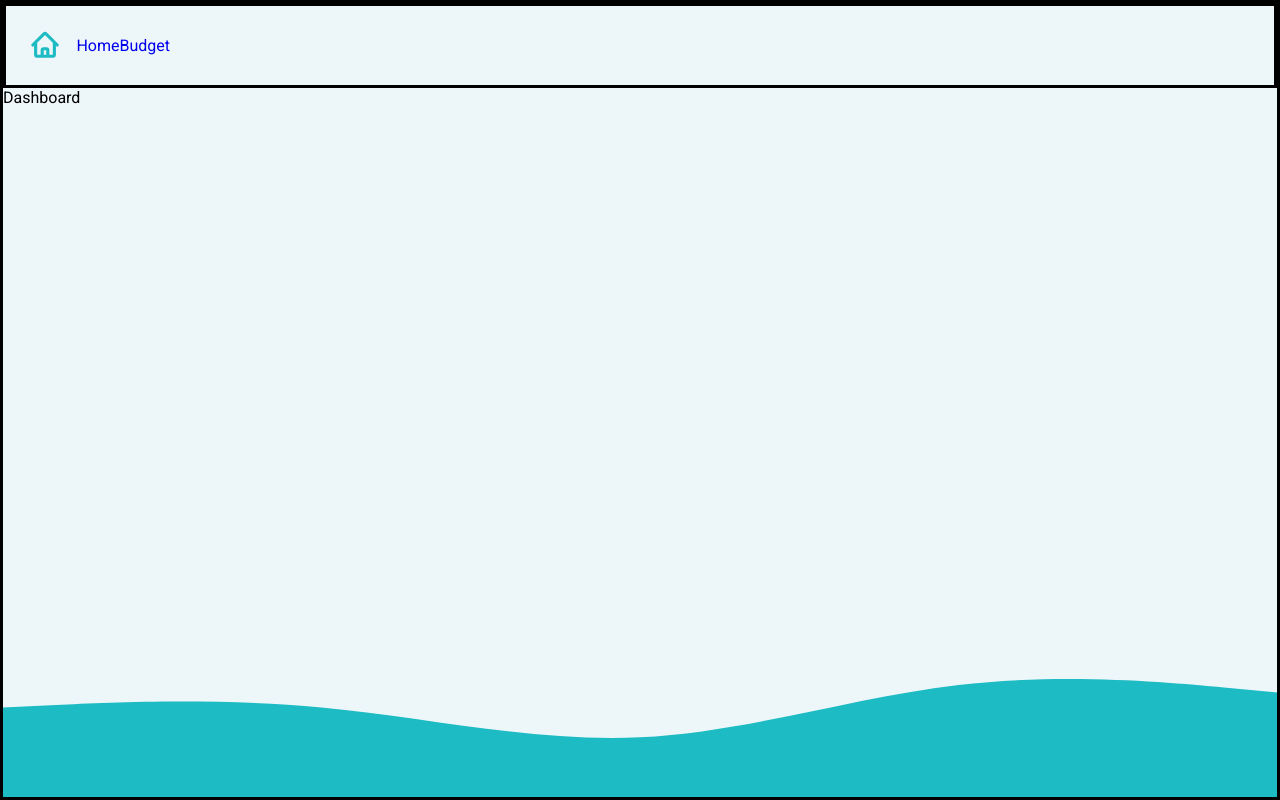
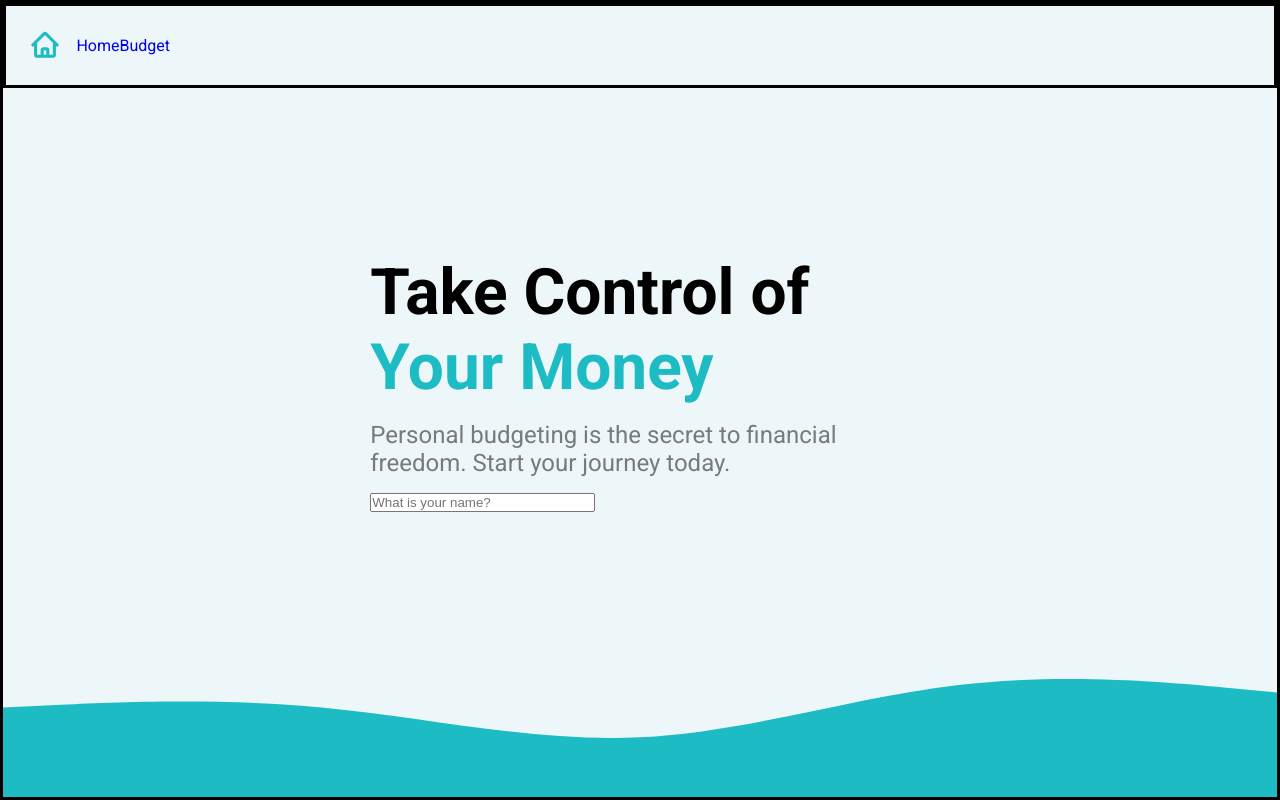
Before and after one commit to ajarek/react-62-vite--Budgeting-Router-6.8, a React (Vite) app: page / in a window 1280 px wide. Built offline with nearby package versions, Linux system fonts and the light colour scheme.

Commit message:
added Intro

```diff
--- a/src/App.jsx
+++ b/src/App.jsx
@@ -1,42 +1,37 @@
-import {createBrowserRouter, RouterProvider} from 'react-router-dom'
-import { ToastContainer } from 'react-toastify';
-  import 'react-toastify/dist/ReactToastify.css';
-import Dashboard, { dashboardLoader } from './pages/Dashboard';
-import Error from './pages/Error';
-import Main, { mainLoader } from './layouts/Main';
-import {logoutAction} from './actions/logout'
+import { createBrowserRouter, RouterProvider } from 'react-router-dom'
+import { ToastContainer } from 'react-toastify'
+import 'react-toastify/dist/ReactToastify.css'
+import Dashboard, { dashboardLoader } from './pages/Dashboard'
+import Error from './pages/Error'
+import Main, { mainLoader } from './layouts/Main'
+import { logoutAction } from './actions/logout'
 
 const router = createBrowserRouter([
-
   {
-    path: "/",
-    element: <Main/>,
-    loader:mainLoader,
-    errorElement:<Error/>,
-    children:[
+    path: '/',
+    element: <Main />,
+    loader: mainLoader,
+    errorElement: <Error />,
+    children: [
       {
-        index:true,
-        element: <Dashboard/>,
-        loader:dashboardLoader,
-        errorElement:<Error/>
+        index: true,
+        element: <Dashboard />,
+        loader: dashboardLoader,
+        errorElement: <Error />,
       },
       {
-        path:'logout',
-        action:logoutAction
-      }
-    ]
+        path: 'logout',
+        action: logoutAction,
+      },
+    ],
   },
-
-
-]);
+])
 
 function App() {
-
-
   return (
-    <div className="App">
-       <RouterProvider router={router} />
-       <ToastContainer/>
+    <div className='App'>
+      <RouterProvider router={router} />
+      <ToastContainer />
     </div>
   )
 }
--- /dev/null
+++ b/src/components/Intro.jsx
@@ -0,0 +1,27 @@
+import React from 'react'
+import { Form, NavLink } from 'react-router-dom'
+const Intro = () => {
+  return (
+    <div className='intro'>
+      <div>
+        <h1>
+          Take Control of <span className="accent">Your Money</span>
+        </h1>
+        <p>
+          Personal budgeting is the secret to financial freedom. Start your journey today.
+        </p>
+        <Form
+        method='post'
+        >
+        <input type="text"
+         name="userName"
+         placeholder='What is your name?'
+         aria-label='Your Name'
+           />
+        </Form>
+      </div>
+    </div>
+  )
+}
+
+export default Intro
--- a/src/index.css
+++ b/src/index.css
@@ -27,7 +27,7 @@ nav {
   justify-content: space-between;
   align-items: center;
   width: 100%;
-  padding:  1rem;
+  padding: 1rem;
   max-width: 1440px;
   margin-inline: auto;
   border: solid;
@@ -36,17 +36,18 @@ nav a {
   display: flex;
   align-items: center;
   gap: 1rem;
-  padding: 0.4rem ;
+  padding: 0.4rem;
   text-decoration: none;
   border: solid 2px transparent;
   transition: border 0.3s ease-in-out;
   border-radius: 4px;
 }
-nav a:focus,nav a:hover{
+nav a:focus,
+nav a:hover {
   border: 2px solid #1dbbc3;
 }
 .btn {
-  background-color:#edf6f8 ;
+  background-color: #edf6f8;
   color: #dc3545;
   padding: 0.5rem 1rem;
   border: 5px double #dc3545;
@@ -59,8 +60,37 @@ nav a:focus,nav a:hover{
   cursor: pointer;
   transition: all 0.3s ease-in-out;
 }
-.btn:hover{
+.btn:hover {
   background-color: #dc3545;
   color: #edf6f8;
   border: 5px double #edf6f8;
 }
+.intro {
+  display: flex;
+  flex-wrap: wrap;
+  align-self: center;
+  justify-self: center;
+  align-items: center;
+  justify-content: center;
+  gap: 1rem;
+}
+.intro h1 {
+  font-size: 4rem;
+}
+.intro h1 span {
+  color: #1dbbc3;
+}
+.intro div {
+  display: grid;
+  gap: 1rem;
+  max-width: 60ch;
+}
+.intro p{
+  font-size: 1.5rem;
+  color: rgba(0,0,0,0.5);
+}
+.intro form {
+  display: grid;
+  gap: 1rem;
+  max-width: 25ch;
+}
--- a/src/pages/Dashboard.jsx
+++ b/src/pages/Dashboard.jsx
@@ -1,5 +1,6 @@
 import { useLoaderData } from 'react-router-dom'
 import { fetchData } from '../helpers'
+import Intro from '../components/Intro'
 
 export const dashboardLoader = () => {
   const userName = fetchData('userName')
@@ -9,10 +10,9 @@ export const dashboardLoader = () => {
 const Dashboard = () => {
   const { userName } = useLoaderData()
   return (
-    <div>
-      <h1>{userName}</h1>
-      Dashboard
-    </div>
+    <>
+      {userName?(<p>{userName}</p>):<Intro/>}
+    </>
   )
 }
 
```
Also changed, not shown: src/actions/logout.jsx (+4 -5 lines).
